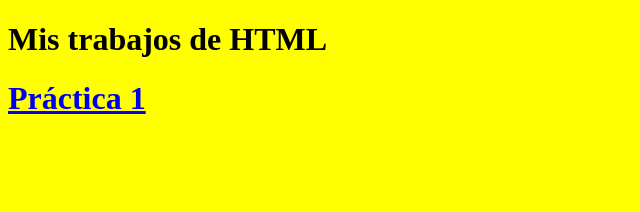
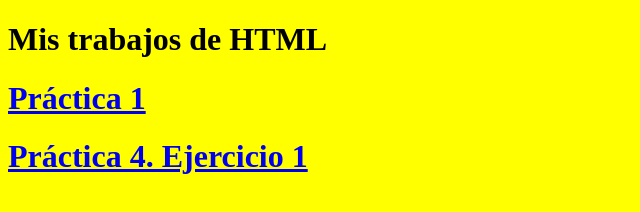
Before and after one commit to pinformaticatic/ProgramacionWeb4ESO, a plain HTML site: page index.html in a window 1280 px wide. Shown: the whole page, without its empty margins (0-640 px from the left). Drawn offline with Linux system fonts and the light colour scheme.

Commit message:
Update index.html

```diff
--- a/index.html
+++ b/index.html
@@ -7,6 +7,7 @@
 	<body style="background-color:yellow;">
 		<h1>Mis trabajos de HTML</h1>
 		<h1><a href="ejemplo.html">Práctica 1</a></h1>
+		<h1><a href="pagina1.html">Práctica 4. Ejercicio 1</a></h1>
 	</body>
 
 </html>
```
